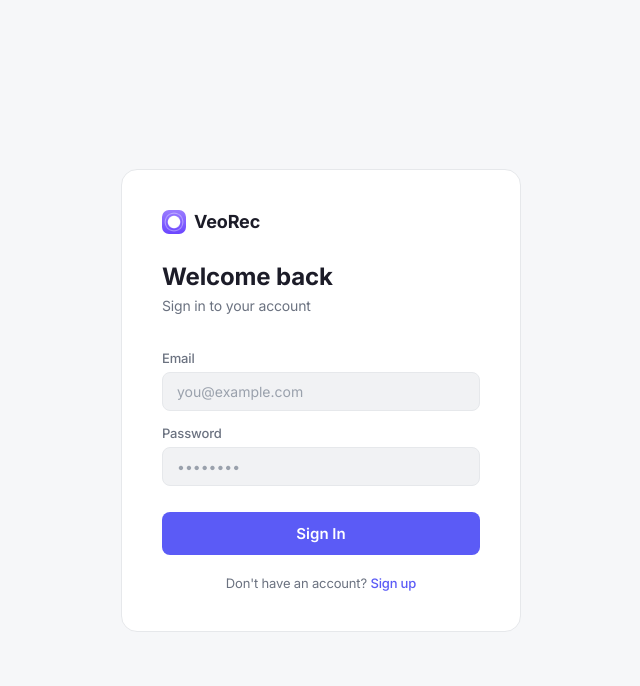
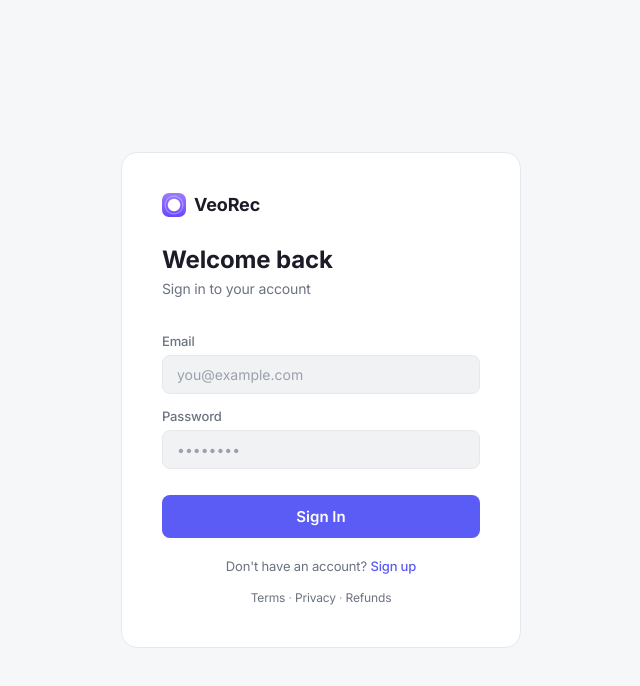
Before and after one commit to codingclicks-sketch/screenrec, a React (Vite) app in the folder client/: page /login in a window 1280 px wide. Shown: the top 686 px of the page, without its empty margins (319-959 px from the left). Built offline with nearby package versions, Linux system fonts and the light colour scheme; no server answers.

Commit message:
Link Terms/Privacy/Refund from login & signup pages for discoverability

```diff
--- a/client/src/pages/Auth.module.css
+++ b/client/src/pages/Auth.module.css
@@ -105,3 +105,13 @@
 }
 .footer a { color: var(--accent); text-decoration: none; font-weight: 500; }
 .footer a:hover { text-decoration: underline; }
+
+.legal {
+  text-align: center;
+  font-size: 12px;
+  color: var(--text3);
+  margin-top: 14px;
+  line-height: 1.6;
+}
+.legal a { color: var(--text2); }
+.legal a:hover { color: var(--accent); }
--- a/client/src/pages/Login.jsx
+++ b/client/src/pages/Login.jsx
@@ -61,6 +61,9 @@ export default function Login() {
         <p className={styles.footer}>
           Don't have an account? <Link to="/signup">Sign up</Link>
         </p>
+        <p className={styles.legal}>
+          <Link to="/terms">Terms</Link> · <Link to="/privacy">Privacy</Link> · <Link to="/refund">Refunds</Link>
+        </p>
       </div>
     </div>
   );
--- a/client/src/pages/Signup.jsx
+++ b/client/src/pages/Signup.jsx
@@ -67,6 +67,9 @@ export default function Signup() {
         <p className={styles.footer}>
           Already have an account? <Link to="/login">Sign in</Link>
         </p>
+        <p className={styles.legal}>
+          By signing up you agree to our <Link to="/terms">Terms</Link>, <Link to="/privacy">Privacy</Link> &amp; <Link to="/refund">Refund</Link> policies.
+        </p>
       </div>
     </div>
   );
```
